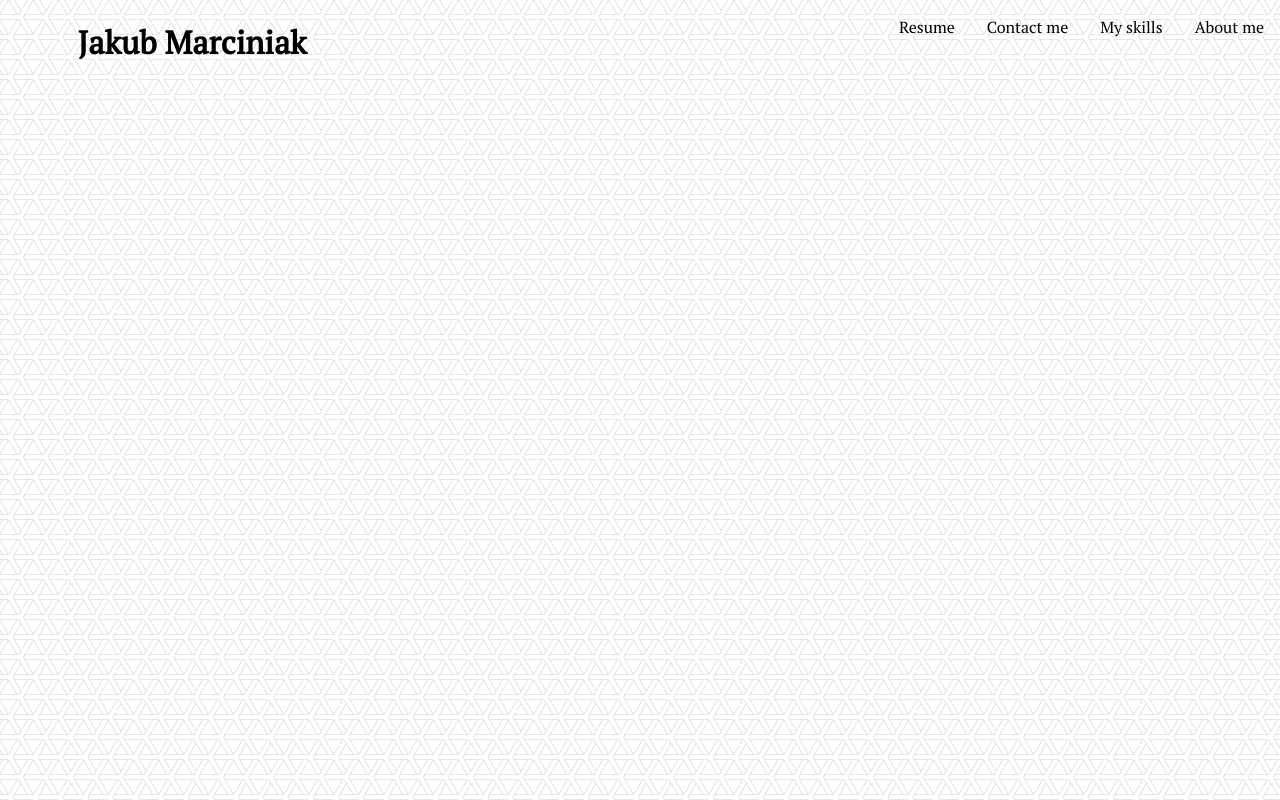
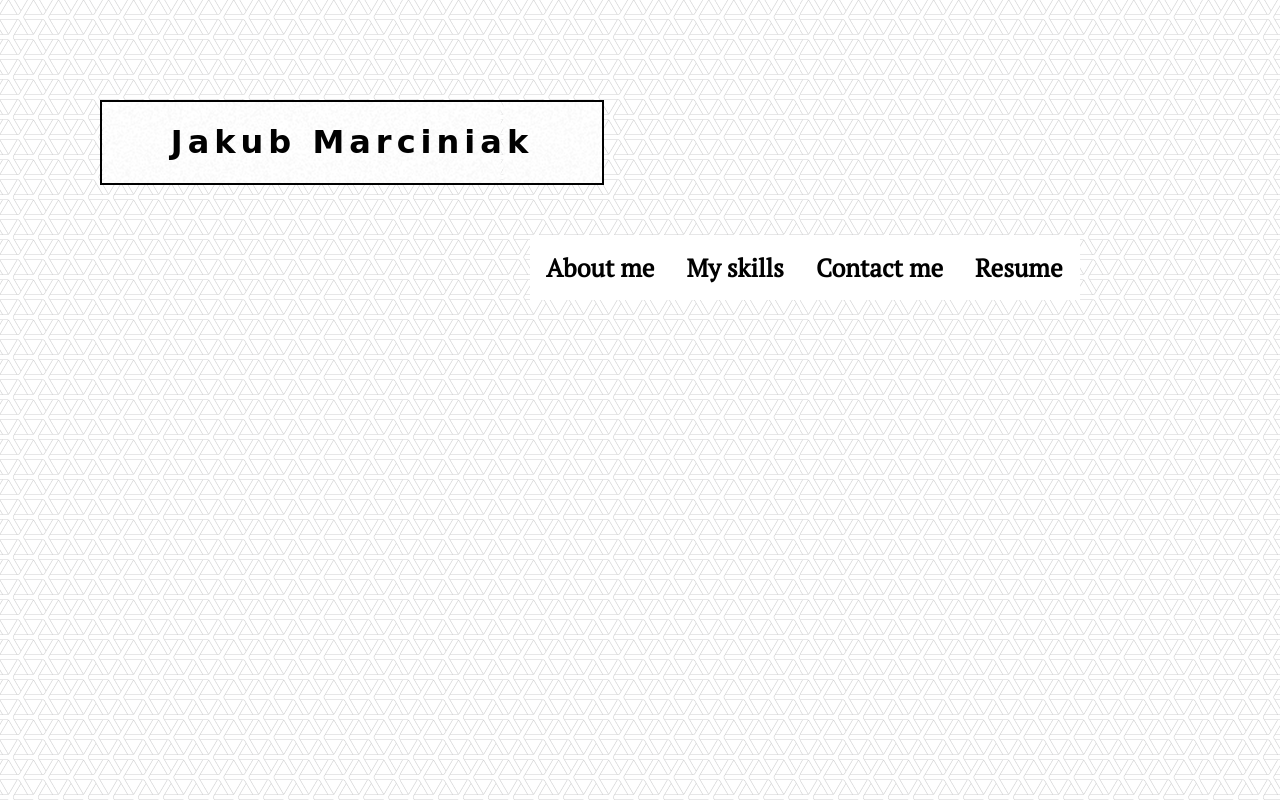
Before and after one commit to MaklowiczProgramowania/MyWebsite01, a plain HTML site: page index.html in a window 1280 px wide. Drawn offline with Linux system fonts and the light colour scheme; a web font is replaced by a local one.

Commit message:
Redesined logo and menu

```diff
--- a/css/style.css
+++ b/css/style.css
@@ -9,22 +9,36 @@ body {
 
 header {
     width:100%;
-    height: 100px;
+    height: 300px;
     display:block;
     float:left;
 }
 
 #logo {
+    font-family: 'PT Serif', serif;
+    font-family: 'Unbounded', cursive;
+    letter-spacing: 5px;
     text-align: center;
-    width: 30%;
+    width: 500px;
     display: block;
     float: left;
+    margin: 100px 0px 0px 100px;
+    background-image:url("../img/tlo2.png");
+    border:2px solid black;
+}
+
+#logo img{
+    width: 280px;
+    height: 90px;
 }
 
 #menu {
-    width: 70%;
+    width: 550px;
     display: block;
-    float: left;
+    float: right;
+    margin:50px 200px 0px 100px;
+    font-size:25px;
+    background-color:white;
 }
 
 #menu ul {
@@ -35,7 +49,7 @@ header {
 }
 
 #menu li {
-    float: right;
+    float: left;
 }
 
 #menu li a {
@@ -47,5 +61,5 @@ header {
 }
 
 #menu li a:hover {
-    color: red;
+    color: gray;
 }
--- a/index.html
+++ b/index.html
@@ -7,6 +7,9 @@
     <link rel="preconnect" href="https://fonts.googleapis.com">
     <link rel="preconnect" href="https://fonts.gstatic.com" crossorigin>
     <link href="https://fonts.googleapis.com/css2?family=PT+Serif&display=swap" rel="stylesheet">
+    <link rel="preconnect" href="https://fonts.googleapis.com">
+    <link rel="preconnect" href="https://fonts.gstatic.com" crossorigin>
+    <link href="https://fonts.googleapis.com/css2?family=PT+Serif&family=Unbounded&display=swap" rel="stylesheet">
     <meta name="description" content="Hi! Welcome to website all about me!" />
     <meta name="keywords" content="students website, student, about me" />
     <meta http-equiv="X-UA-Compatible" content="IE=edge,chrome=1" />
@@ -18,10 +21,10 @@
         </div>
         <div id="menu">
             <ul>
-                <li><a href="#Aboutme">About me</a></li>
-                <li><a href="#Myskills">My skills</a></li>
-                <li><a href="#Contactme">Contact me</a></li>
-                <li><a href="#Resume">Resume</a></li>
+                <li><a href="#Aboutme"><strong>About me</strong></a></li>
+                <li><a href="#Myskills"><strong>My skills</strong></a></li>
+                <li><a href="#Contactme"><strong>Contact me</strong></a></li>
+                <li><a href="#Resume"><strong>Resume</strong></a></li>
             </ul>
         </div>
     </header>
```
Also changed, not shown: img/logo1.png (added).
